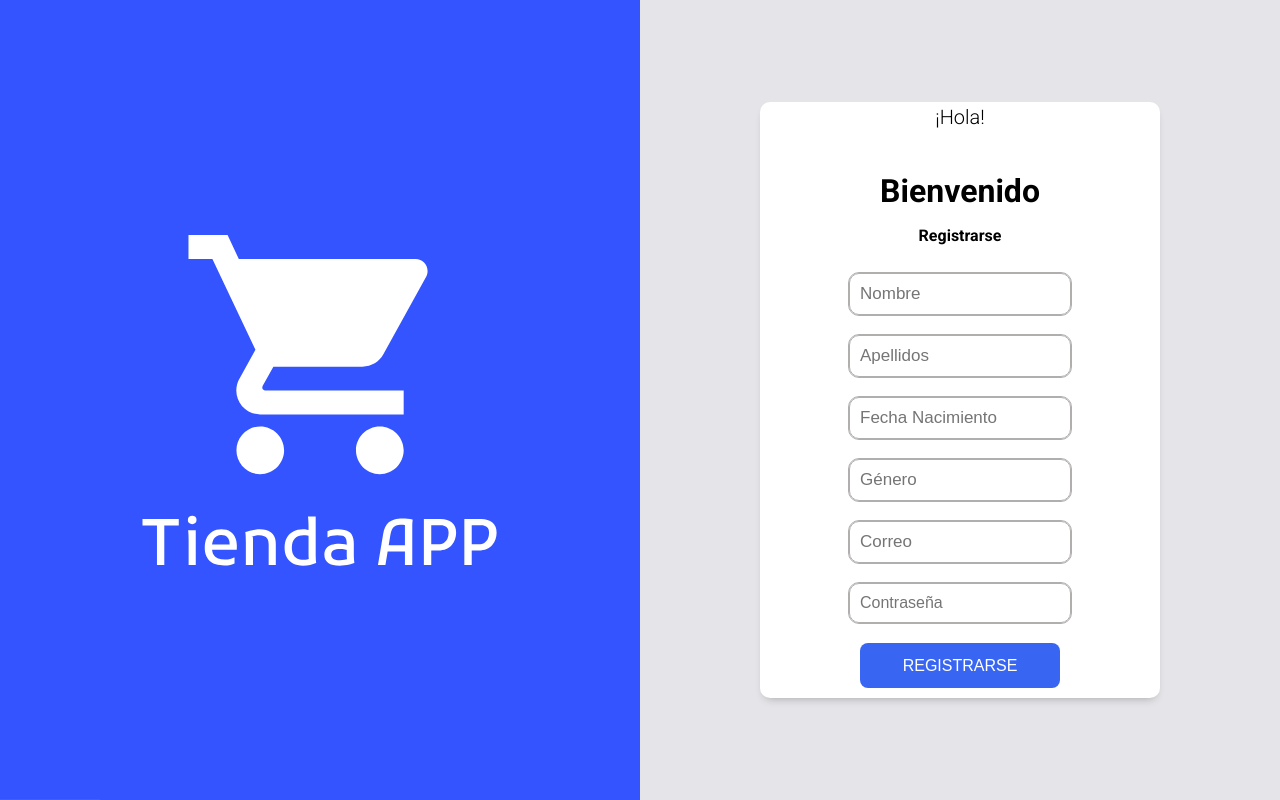
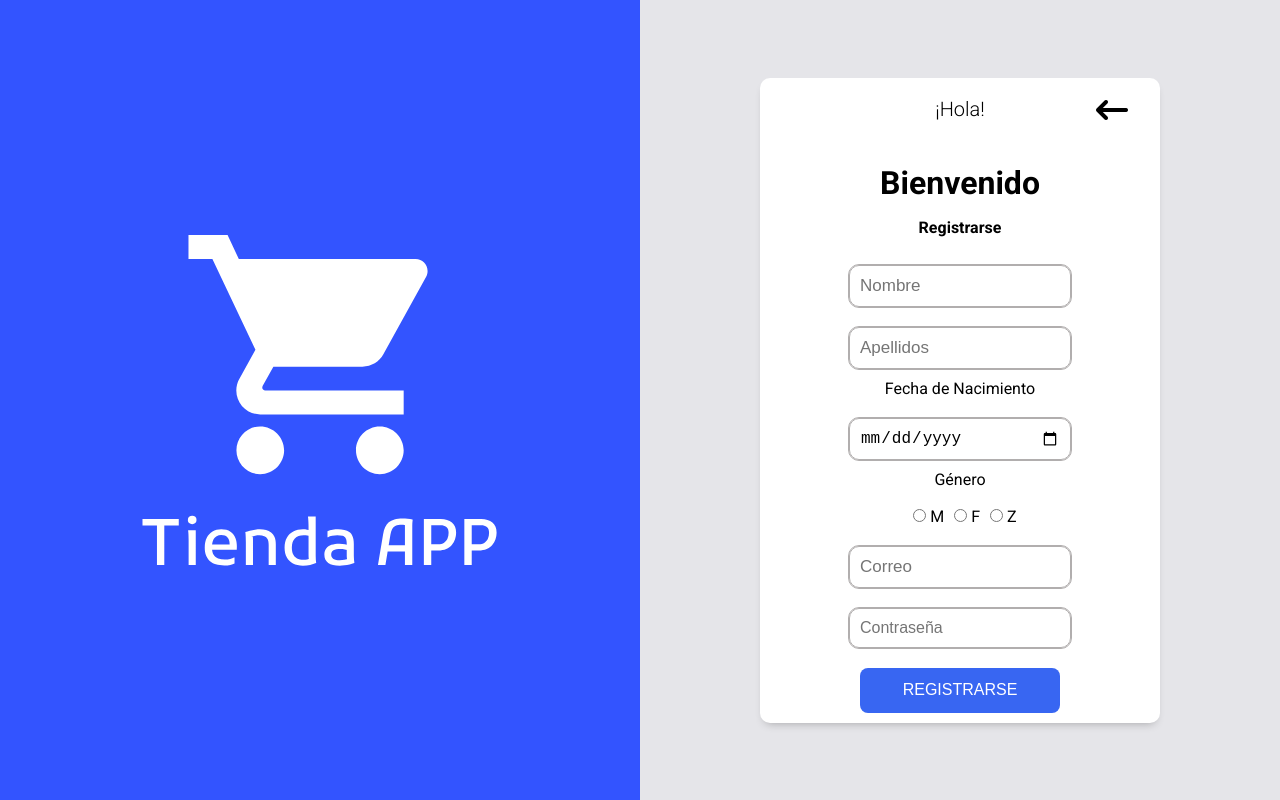
Before and after one commit to arekku17/TiendaAPP, a React (Vite) app: page /signup in a window 1280 px wide. Built offline with nearby package versions, Linux system fonts and the light colour scheme.

Commit message:
added post axios in signin and signup

```diff
--- a/index.html
+++ b/index.html
@@ -13,5 +13,6 @@
   <body>
     <div id="root"></div>
     <script type="module" src="/src/main.jsx"></script>
+    <script src="https://kit.fontawesome.com/e3aa5a861d.js" crossorigin="anonymous"></script>
   </body>
 </html>
--- a/src/SignIn.css
+++ b/src/SignIn.css
@@ -80,9 +80,11 @@
     border-radius: 10px;
     box-shadow: 0 5px 10px -5px rgb(0 0 0 /30%);
     text-align: center;
+    position: relative;
 }
 
 .form-title1 {
+    margin-top: 1rem !important;
     font-weight: 300;
     margin-bottom: .5em;
 }
@@ -188,3 +190,20 @@
 .form-error{
     margin-top: 20px !important;
 }
+
+.lbl{
+    padding-top: 10px !important;
+}
+
+.fa-solid{
+    font-size: 2rem;
+    position: absolute;
+    right: 2rem;
+    top: 1rem;
+    cursor: pointer;
+}
+
+.form-radio{
+    margin-top: 20px;
+    margin-left: 10px;
+}
--- a/src/components/SignIn.jsx
+++ b/src/components/SignIn.jsx
@@ -1,15 +1,30 @@
 import React from 'react'
-import {useForm} from "react-hook-form"
+import { useForm } from "react-hook-form"
 import "../SignIn.css"
 import {
     Link
 } from "react-router-dom"
+import axios from 'axios'
 
 const SignIn = () => {
 
-    const {register, formState: {errors}, handleSubmit} = useForm();
+    const { register, formState: { errors }, handleSubmit } = useForm();
     const onSubmit = (data) => {
         console.log(data);
+        postLogin(data);
+    }
+
+    const postLogin = (data) => {
+        const url = "https://ecomerce-master.herokuapp.com/api/v1/login"
+        axios.post(url, data)
+            .then(response => console.log(response))
+            .catch((error) => {
+                if (error.response) {
+                    // La respuesta fue hecha y el servidor respondió con un código de estado
+                    console.log(error.response.data.message);
+                }
+            });
+        ;
     }
 
     return (
@@ -19,37 +34,39 @@ const SignIn = () => {
 
             <div className='right-signin-section'>
 
-            <form onSubmit={handleSubmit(onSubmit)} className= "form-signin">
+                <form onSubmit={handleSubmit(onSubmit)} className="form-signin">
+                    <Link to={`/home`}>
+                        <i className="fa-solid fa-house"></i>
+                    </Link>
                     <h3 className='form-title1' >¡Hola!</h3>
                     <h2 className='form-title2' >Bienvenido</h2>
                     <h4 className='form-title3' >Iniciar Sesión</h4>
 
                     <div className='form-goup'>
-                            <input type="text" placeholder='Correo' className='form-input' {...register('email',{
+                        <input type="text" placeholder='Correo' className='form-input' {...register('email', {
                             required: true,
-                                pattern:/^[-\w.%+]{1,64}@(?:[A-Z0-9-]{1,63}\.){1,125}[A-Z]{2,63}$/i
-                            })}/>
+                            pattern: /^[-\w.%+]{1,64}@(?:[A-Z0-9-]{1,63}\.){1,125}[A-Z]{2,63}$/i
+                        })} />
                         {errors.email?.type === 'required' && <p className='form-error'>* Campo requerido</p>}
                         {errors.email?.type === 'pattern' && <p className='form-error'>* Formato incorrecto</p>}
-                            <span className='form-line'></span>
                     </div>
 
                     <div className='form-goup'>
                         <label ></label>
-                            <input type="password" placeholder='Contraseña' className='form-input' {...register('password',{
+                        <input type="password" placeholder='Contraseña' className='form-input' {...register('password', {
                             required: true,
                             minLength: 5
-                            })}/>
+                        })} />
                         {errors.password?.type === 'required' && <p className='form-error'>* Campo requerido</p>}
                         {errors.password?.type === 'minLength' && <p className='form-error' >* Ingrese más de 5 caracteres</p>}
                     </div>
 
 
-                       <input type="submit" value="ENTRAR"  className='form-submit'/>
+                    <input type="submit" value="ENTRAR" className='form-submit' />
                     <p className='form-text' >
-                            <br/>
+                        <br />
                         <a href="/signup" className='form-link'>¿No tienes una cuenta?
-                                <br/>
+                            <br />
                         </a>
                     </p>
                     <Link to={'/signup'}>
--- a/src/components/Signup.jsx
+++ b/src/components/Signup.jsx
@@ -1,12 +1,36 @@
+import axios from 'axios';
 import React from 'react'
-import {useForm} from "react-hook-form"
+import { useForm } from "react-hook-form"
+import { Link } from 'react-router-dom';
 import "../SignIn.css"
 
 const SignUp = () => {
 
-    const {register, formState: {errors}, handleSubmit} = useForm();
+    const { register, formState: { errors }, handleSubmit } = useForm();
     const onSubmit = (data) => {
-        console.log(data);
+        postRegister(data);
+    }
+
+    const postRegister = (data) => {
+        const url = "https://ecomerce-master.herokuapp.com/api/v1/signup"
+        // Hay que checar lo del nacimiento por M, F o X, tal vez cambiando el input por otro
+        const sortData = {
+            first_name: data.nombre,
+            last_name: data.apellidos,
+            birth_date: data.nacimiento,
+            gender: data.genero,
+            email: data.email,
+            password: data.password
+        }
+        axios.post(url, sortData)
+            .then(response => console.log(response))
+            .catch((error) => {
+                if (error.response) {
+                    // La respuesta fue hecha y el servidor respondió con un código de estado
+                    console.log(error.response.data.message);
+                }
+            });
+        ;
     }
 
     return (
@@ -16,59 +40,69 @@ const SignUp = () => {
 
             <div className='right-signin-section'>
 
-            <form onSubmit={handleSubmit(onSubmit)} className= "form-signin">
+                <form onSubmit={handleSubmit(onSubmit)} className="form-signin">
+                    <Link to={ `/signin` }>
+                        <i className="fa-solid fa-arrow-left-long"></i>
+                    </Link>
                     <h3 className='form-title1' >¡Hola!</h3>
                     <h2 className='form-title2' >Bienvenido</h2>
                     <h4 className='form-title3' >Registrarse</h4>
 
                     <div className='form-goup'>
-                            <input type="text" placeholder='Nombre' className='form-input' {...register('nombre',{
+                        <input type="text" placeholder='Nombre' className='form-input' {...register('nombre', {
                             required: true,
                         })} />
                         {errors.nombre?.type === 'required' && <p className='form-error'>* Campo requerido</p>}
                     </div>
 
                     <div className='form-goup'>
-                            <input type="text" placeholder='Apellidos' className='form-input' {...register('apellidos',{
+                        <input type="text" placeholder='Apellidos' className='form-input' {...register('apellidos', {
                             required: true,
                         })} />
                         {errors.apellidos?.type === 'required' && <p className='form-error'>* Campo requerido</p>}
                     </div>
 
                     <div className='form-goup'>
-                            <input type="text" placeholder='Fecha Nacimiento' className='form-input' {...register('nacimiento',{
+                        <div className='lbl'>Fecha de Nacimiento <br></br></div>
+                        <input type="date" placeholder='Fecha Nacimiento' className='form-input' {...register('nacimiento', {
                             required: true,
                         })} />
                         {errors.nacimiento?.type === 'required' && <p className='form-error'>* Campo requerido</p>}
                     </div>
 
                     <div className='form-goup'>
-                            <input type="text" placeholder='Género' className='form-input' {...register('genero',{
+                    <div className='lbl'>Género <br></br></div>
+                        <input type="radio" name='genero' value={"M"} placeholder='Género' className='form-radio' {...register('genero', {
                             required: true,
-                            })} />
+                        })} /> M
+                        <input type="radio" name='genero' value={"F"} placeholder='Género' className='form-radio' {...register('genero', {
+                            required: true,
+                        })} /> F
+                        <input type="radio" name='genero' value={"X"} placeholder='Género' className='form-radio' {...register('genero', {
+                            required: true,
+                        })} /> Z
                         {errors.genero?.type === 'required' && <p className='form-error'>* Campo requerido</p>}
                     </div>
 
                     <div className='form-goup'>
-                            <input type="text" placeholder='Correo' className='form-input' {...register('email',{
+                        <input type="text" placeholder='Correo' className='form-input' {...register('email', {
                             required: true,
-                                pattern:/^[-\w.%+]{1,64}@(?:[A-Z0-9-]{1,63}\.){1,125}[A-Z]{2,63}$/i
-                            })}/>
+                            pattern: /^[-\w.%+]{1,64}@(?:[A-Z0-9-]{1,63}\.){1,125}[A-Z]{2,63}$/i
+                        })} />
                         {errors.email?.type === 'required' && <p className='form-error'>* Campo requerido</p>}
                         {errors.email?.type === 'pattern' && <p className='form-error'>* Formato incorrecto</p>}
-                            <span className='form-line'></span>
                     </div>
 
                     <div className='form-goup'>
-                            <input type="password" placeholder='Contraseña' className='form-input' {...register('password',{
+                        <input type="password" placeholder='Contraseña' className='form-input' {...register('password', {
                             required: true,
                             minLength: 5
-                            })}/>
+                        })} />
                         {errors.password?.type === 'required' && <p className='form-error'>* Campo requerido</p>}
                         {errors.password?.type === 'minLength' && <p className='form-error' >* Ingrese más de 5 caracteres</p>}
                     </div>
 
-                        <input type="submit" value="REGISTRARSE"  className='form-submit'/>
+                    <input type="submit" value="REGISTRARSE" className='form-submit' />
 
 
                 </form>
--- a/src/index.css
+++ b/src/index.css
@@ -83,3 +83,7 @@ input[type=text] {
 .topnav .search-container button:hover {
   background: #ccc;
 }
+
+input{
+  cursor: pointer;
+}
--- a/src/main.jsx
+++ b/src/main.jsx
@@ -6,7 +6,8 @@ import './index.css'
 import  {
   BrowserRouter,
   Routes,
-  Route
+  Route,
+  Navigate
 } from "react-router-dom";
 import SignIn from './components/SignIn'
 import Signup from './components/Signup'
@@ -15,7 +16,7 @@ ReactDOM.createRoot(document.getElementById('root')).render(
   <React.StrictMode>
     <BrowserRouter>
       <Routes>
-
+        <Route path="/" element={<Navigate to="/home" />}/>
         <Route path='/home' element={<App/>} />
         <Route path='/products/:id' element={<Products/>} />
         {/*<Route path='/products' element={<Products/>} />*/}
```
Lines whose indentation alone changed are shown as unchanged.
